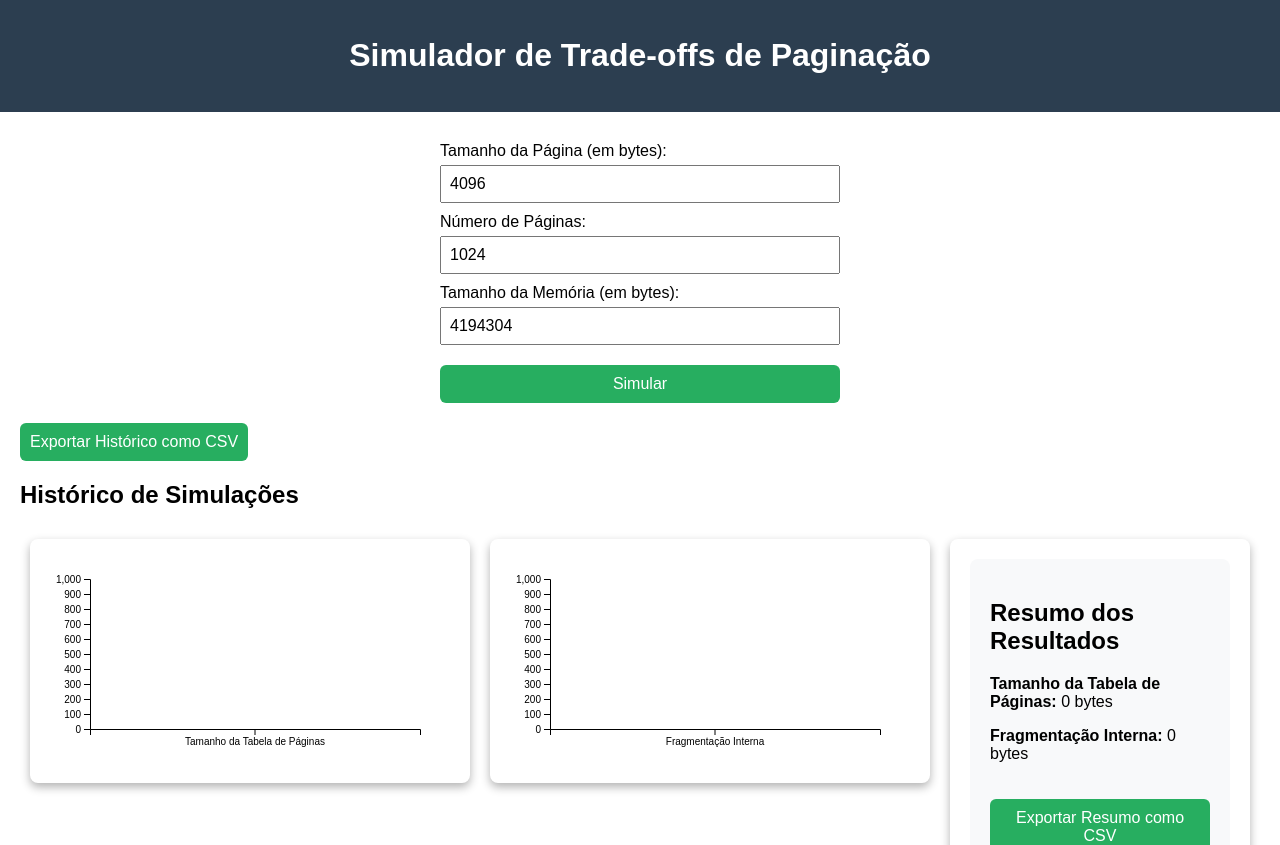
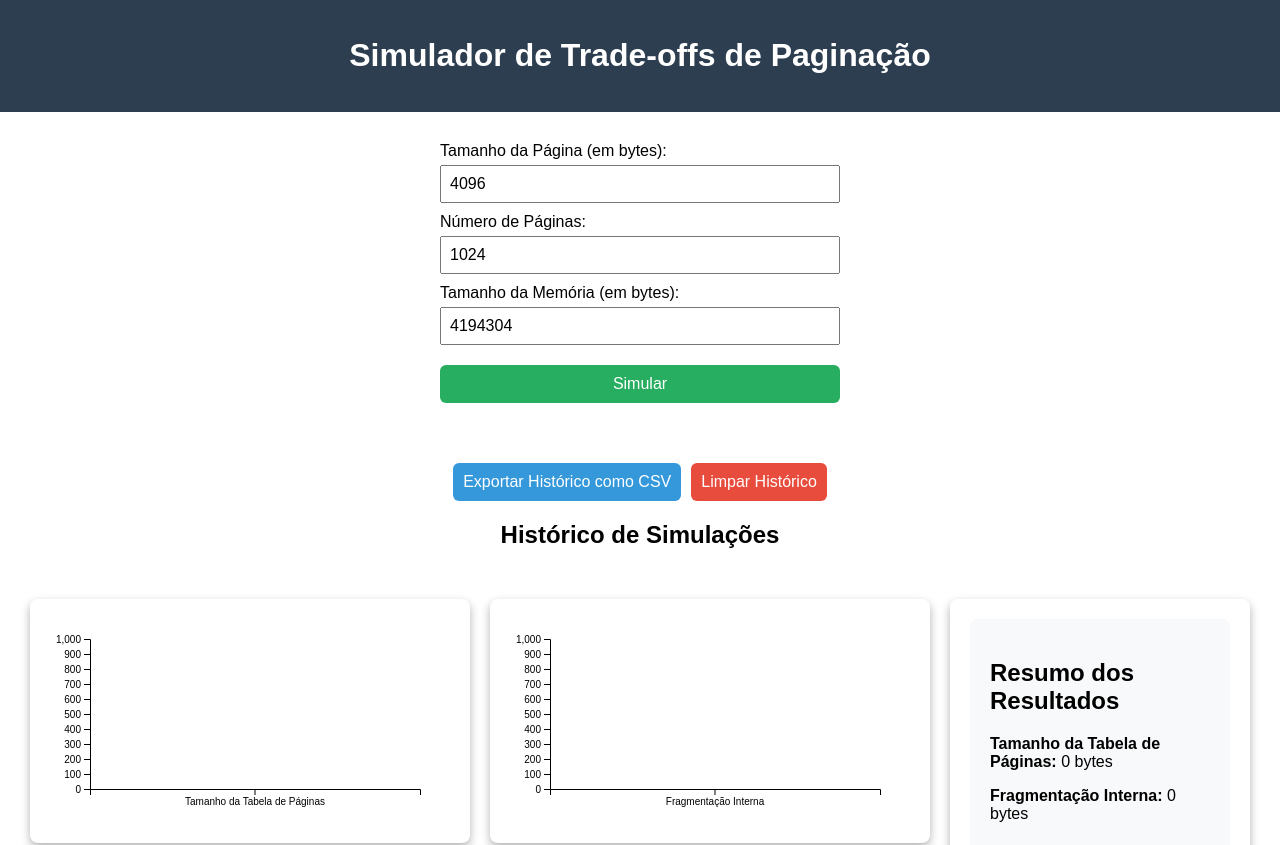
Before and after one commit to JoseAPordeus/simulation-trade-offs, a React (Create React App) app in the folder simulador-paginacao/: page / in a window 1280 px wide. Shown: the top 845 px of the page. Built offline with nearby package versions, Linux system fonts and the light colour scheme.

Commit message:
Botão de limpar historico adicionado e finalizando ajustes.

```diff
--- a/simulador-paginacao/src/components/SimulationForm.jsx
+++ b/simulador-paginacao/src/components/SimulationForm.jsx
@@ -5,6 +5,7 @@ import { runSimulation } from '../store/actions';
 import SimulationHistory from './SimulationHistory';
 import { saveAs } from 'file-saver';
 
+// Estilizações dos componentes
 const Form = styled.form`
     display: flex;
     flex-direction: column;
@@ -35,22 +36,54 @@ const Button = styled.button`
     }
 `;
 
+const ExportButton = styled(Button)`
+    background-color: #3498db;
+    &:hover {
+        background-color: #2980b9;
+    }
+`;
+
+const ClearButton = styled(Button)`
+    background-color: #e74c3c;
+    &:hover {
+        background-color: #c0392b;
+    }
+`;
+
+// Novo Container para centralizar tudo
+const CenteredContainer = styled.div`
+    display: flex;
+    flex-direction: column;
+    align-items: center;
+    justify-content: center;
+    margin-top: 20px;
+`;
+
+const ButtonContainer = styled.div`
+    display: flex;
+    justify-content: center;
+    gap: 10px; /* Espaço entre os botões */
+    margin-top: 20px;
+`;
+
 const SimulationForm = () => {
     const dispatch = useDispatch();
     const [pageSize, setPageSize] = useState(4096);
     const [numPages, setNumPages] = useState(1024);
     const [memorySize, setMemorySize] = useState(4194304);
     const [history, setHistory] = useState([]); // Estado para o histórico
-    const [result, setResult] = useState(null); // Estado para armazenar resultado atual
+    const [result, setResult] = useState(null); // Estado para armazenar o resultado atual
 
+    // Função para enviar os dados e rodar a simulação
     const handleSubmit = (e) => {
         e.preventDefault();
         const simulationResult = { pageSize, numPages, memorySize }; // Objeto com os resultados
-        setResult(simulationResult); // Atualiza o resultado atual
+        setResult(simulationResult); // Armazena o resultado atual
         setHistory([...history, simulationResult]); // Adiciona ao histórico
         dispatch(runSimulation(simulationResult)); // Executa a simulação
     };
 
+    // Função para exportar os dados em formato CSV
     const handleExportCSV = () => {
         // Lógica para exportar em CSV
         const csvData = history.map(({ pageSize, numPages, memorySize }) => ({
@@ -59,15 +92,22 @@ const SimulationForm = () => {
             memorySize
         }));
 
+        // Conteúdo do CSV
         const csvContent = [
             ['Tamanho da Página', 'Número de Páginas', 'Tamanho da Memória'], // Cabeçalhos
             ...csvData.map(({ pageSize, numPages, memorySize }) => [pageSize, numPages, memorySize])
         ]
-            .map(e => e.join(","))
-            .join("\n");
+            .map(e => e.join(",")) // Formata cada linha como CSV
+            .join("\n"); // Junta as linhas com quebra de linha
 
+        // Cria o arquivo Blob e inicia o download
         const blob = new Blob([csvContent], { type: 'text/csv;charset=utf-8;' });
         saveAs(blob, 'historico_simulacoes.csv'); // Nome do arquivo
+    };
+
+    // Função para limpar o histórico de simulações
+    const handleClearHistory = () => {
+        setHistory([]); // Limpa o histórico
     };
 
     return (
@@ -108,9 +148,21 @@ const SimulationForm = () => {
                 <Button type="submit">Simular</Button>
             </Form>
 
-            <Button onClick={handleExportCSV}>Exportar Histórico como CSV</Button> {/* Botão de exportação */}
+            {/* Centraliza o histórico e os botões */}
+            <CenteredContainer>
+                <ButtonContainer>
+                    <ExportButton onClick={handleExportCSV}>
+                        Exportar Histórico como CSV
+                    </ExportButton>
 
-            <SimulationHistory history={history} /> {/* Exibe o histórico */}
+                    <ClearButton onClick={handleClearHistory}>
+                        Limpar Histórico
+                    </ClearButton>
+                </ButtonContainer>
+
+                {/* Exibe o histórico de simulações */}
+                <SimulationHistory history={history} />
+            </CenteredContainer>
         </div>
     );
 };
```
